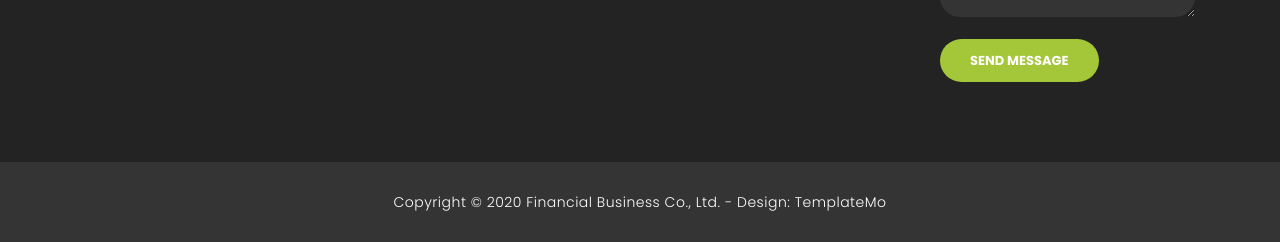
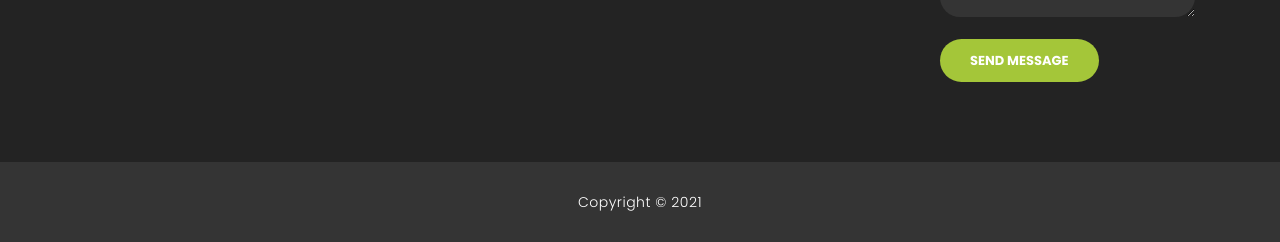
Before and after one commit to corporateenvoys/website, a plain HTML site: page index.html in a window 1280 px wide. Shown: the part 5486-5728 px from the top of the page. Drawn offline with Linux system fonts and the light colour scheme.

Commit message:
Update index.html

```diff
--- a/index.html
+++ b/index.html
@@ -468,9 +468,7 @@ https://templatemo.com/tm-545-finance-business
       <div class="container">
         <div class="row">
           <div class="col-md-12">
-            <p>Copyright &copy; 2020 Financial Business Co., Ltd.
-
-            - Design: <a rel="nofollow noopener" href="https://templatemo.com" target="_blank">TemplateMo</a></p>
+            <p>Copyright &copy; 2021</p>
           </div>
         </div>
       </div>
```
